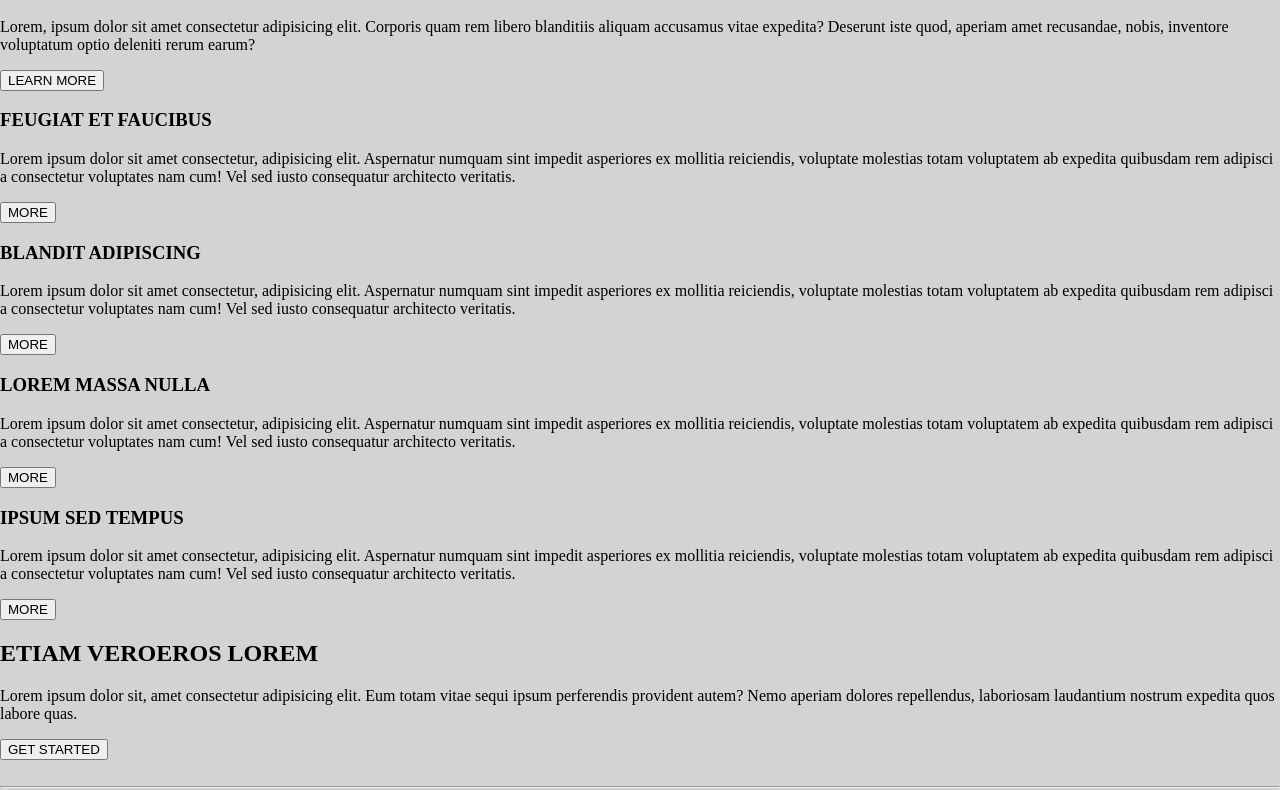
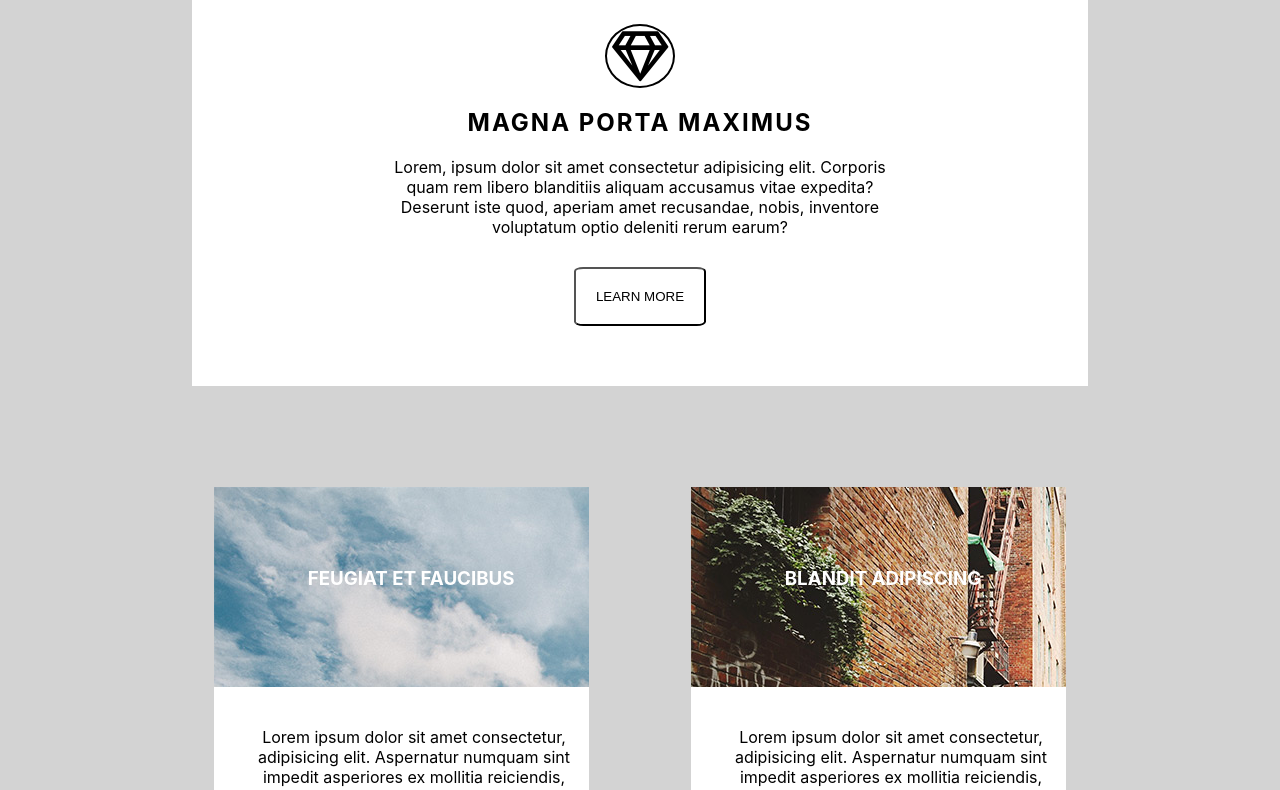
Before and after one commit to lilseb/html-css-epilogue-exercice, a plain HTML site: page index.html in a window 1280 px wide. Shown: the part 586-1376 px from the top of the page. Drawn offline with Linux system fonts and the light colour scheme.

Commit message:
Epilogue

```diff
--- a/public/css/style.css
+++ b/public/css/style.css
@@ -1,6 +1,9 @@
 body{
     margin: 0;
-    background-color: lightgray
+    background-color: lightgray;
+    font-family: -apple-system, BlinkMacSystemFont, 'Segoe UI', Roboto, Oxygen, Ubuntu, Cantarell, 'Open Sans', 'Helvetica Neue', sans-serif;
+
+
 }
 header{
     margin-top: 0;
@@ -12,14 +15,310 @@ header{
 #headerh1{
     color: white;
     position: absolute;
-    margin-left: 45%;
-    margin-top: 150px;
+    margin-left: 40%;
+    margin-top: 95px;
+    font-family: 'Pacifico', cursive;
+    font-size: 70px;
 
 }
 
 #headerhr{
     position: absolute;
     width: 400px;
-    margin-top: 210px;
-    margin-left:
+    margin-top: 220px;
+    margin-left: 34%;
 }
+
+#headerh3{
+    color: white;
+    position: absolute;
+    text-align: center;
+    margin-left: 33%;
+    margin-top: 250px;
+
+}
+/* FIN HEADER */
+#sectionmagna{
+    background-color: white;
+    width: 70%;
+    margin-left: auto;
+    margin-right: auto;
+    margin-top: 50px;
+    text-align: center;
+    padding-top: 60px;
+    padding-bottom: 60px;
+}
+
+.far{
+    border: 2px rgb(0, 0, 0) solid;
+    border-radius: 50%;
+    font-size:  50px;
+    padding: 5px;
+}
+#sectionmagna div h2{
+    letter-spacing: 2px;
+
+}
+
+#sectionmagna div p{
+    width: 55%;
+    margin: 10px auto;
+}
+
+#sectionmagna div button{
+    margin-top: 20px;
+    padding: 20px;
+    background-color: transparent;
+    border-radius: 7%;
+}
+
+#sectionmagna div button:hover{
+    border-color: red;
+}
+
+/* CARTES 1,2 */
+#sectioncartes{
+    max-width: 425px;
+    margin-top: 50px;
+    margin-left: auto ;
+    margin-right: auto ;
+    padding-bottom: 50px;
+    width: 70%;
+    display: flex;
+    flex-wrap: wrap;
+    justify-content: center;
+
+}
+
+#cartes12{
+    display: flex;
+
+}
+/* CARTE1 */
+#cartefeugiat{
+    border: 1px lightgray solid;
+    /* width: 425px;
+    margin-top: 50px; */
+    flex: 1;
+    margin: 50px;
+    position: relative;
+    background-color: #fff;
+    align-items:center;
+    flex-direction: column;
+
+    /* position: relative; */
+}
+
+#feugiat{
+    background-image: url("../img/pic01.jpg");
+    max-width: 425px;
+    height: 200px;
+    /* width: 365px;
+    height: 195px;
+    transition: all 1s;
+    -moz-transition: all 1s;
+    -webkit-transition: all 1s;
+    -o-transition: all 1s; */
+
+}
+#feugiat:hover{
+    -webkit-transform:scale(1.25);
+    -webkit-transition: all 1s ease;
+    /* transform: scale(1.05);
+    -ms-transform: scale(1.05);
+    -webkit-transform: scale(1.05);
+    -o-transform: scale(1.05);
+    -moz-transform: scale(1.05); */
+}
+
+
+.carteh3{
+    position: absolute;
+    margin-left: 25%;
+    margin-top: 80px;
+    color: white;
+
+}
+
+.carteh3:hover{
+    -webkit-transform:scale(1,25);
+    -webkit-transition: all 1s ease;
+}
+
+
+.cartetexte{
+    width: 300px;
+    margin-left: 25px;
+    margin-top: 40px;
+}
+
+.morebutton{
+    margin: 20px;
+    padding: 20px;
+    background-color: transparent;
+    border-radius: 7%;
+    margin-left: 40%;
+
+}
+
+.morebutton:hover{
+    border-color: red;
+}
+/* CARTE2 */
+#carteblandit{
+    border: 1px lightgray solid;
+    width: 100%;
+    margin-top: 50px;
+    position: relative;
+    /* margin-left: 20px; */
+    background-color: #fff;
+    flex: 1;
+    margin: 50px;
+    position: relative;
+    align-items:center;
+    flex-direction: column;
+}
+
+#blandit{
+    background-image: url("../img/pic02.jpg");
+    max-width: 100%;
+    height: 200px;
+
+
+}
+
+#blandit:hover{
+    -webkit-transform:scale(1.25);
+    -webkit-transition: all 1s ease;
+}
+
+
+/* cartes 3,4 */
+
+#cartes34{
+    display: flex;
+
+}
+/* CARTE3 */
+#carteloremmassa{
+    border: 1px lightgray solid;
+    /* width: 425px;
+    margin-top: 50px; */
+    flex: 1;
+    margin: 50px;
+    position: relative;
+    background-color: #fff;
+    align-items:center;
+    flex-direction: column;
+
+    /* position: relative; */
+}
+
+#loremmassa{
+    background-image: url("../img/pic03.jpg");
+    max-width: 425px;
+    height: 200px;
+}
+
+#loremmassa:hover{
+    -webkit-transform:scale(1.25);
+    -webkit-transition: all 1s ease;
+}
+
+
+.cartetexte{
+    width: 350px;
+    text-align: center;
+}
+
+
+
+/* CARTE4 */
+#carteipsum{
+    border: 1px lightgray solid;
+    width: 100%;
+    margin-top: 50px;
+    position: relative;
+    /* margin-left: 20px; */
+    background-color: #fff;
+    flex: 1;
+    margin: 50px;
+    position: relative;
+    align-items:center;
+    flex-direction: column;
+}
+
+#ipsum{
+    background-image: url("../img/pic04.jpg");
+    max-width: 100%;
+    height: 200px;
+}
+
+#ipsum:hover{
+    -webkit-transform:scale(1.25);
+    -webkit-transition: all 1s ease;
+
+}
+/* FIN CARTES */
+
+#sectionetiam{
+    background-color:lightgray;
+    width: 70%;
+    margin-left: auto;
+    margin-right: auto;
+    margin-top: 50px;
+    text-align: center;
+    padding-top: 60px;
+    padding-bottom: 60px;
+}
+
+
+#sectionetiam h2{
+    letter-spacing: 2px;
+
+
+}
+
+#sectionetiam  p{
+    width: 55%;
+    margin: 10px auto;
+    padding: 50px;
+}
+
+#getstartedbutton{
+    margin-top: 20px;
+    padding: 20px;
+    background-color: transparent;
+    border-radius: 7%;
+}
+
+#getstartedbutton:hover{
+    border-color: red;
+}
+
+#hretiam{
+    width: 100px;
+
+}
+
+/* FOOTER */
+#footer{
+    display: block;
+    align-items: center;
+    justify-content: center;
+    text-align: center;
+}
+
+#footericons{
+    margin-bottom: 40px;
+    letter-spacing: 10px;
+}
+
+#footercopy{
+    margin-bottom: 70px;
+}
+
+#footercopy>span{
+    border-bottom: black dotted;
+
+}
```
